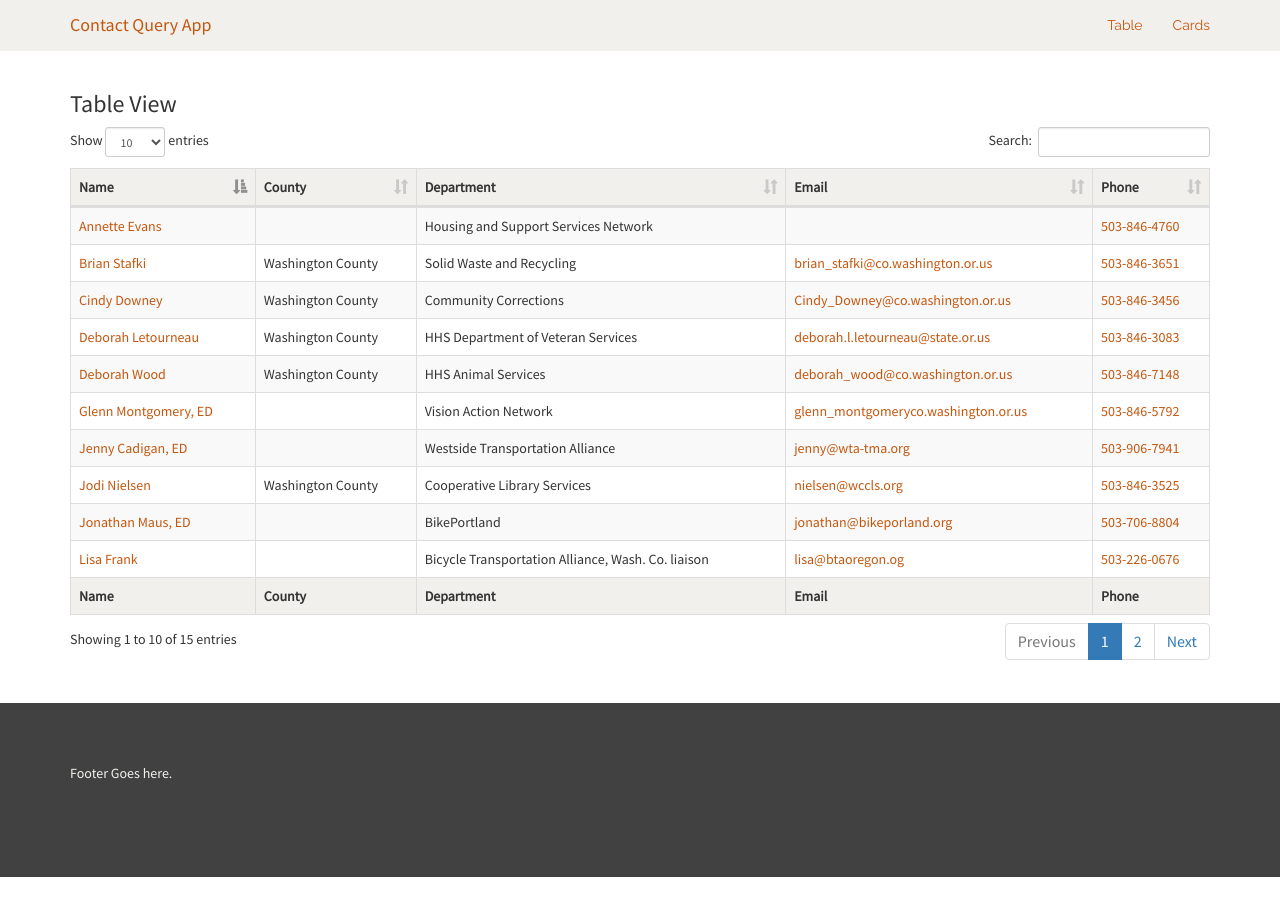
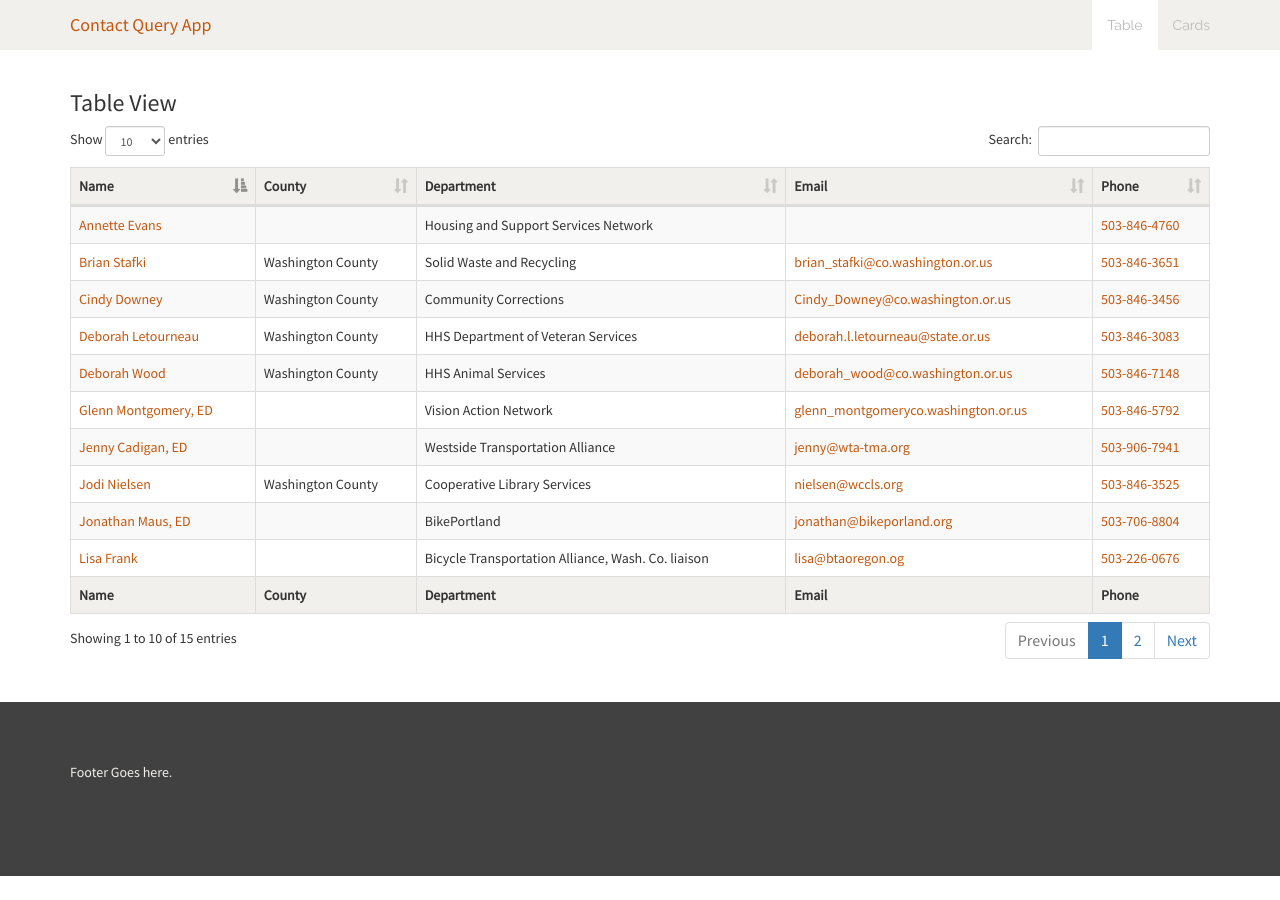
Before and after one commit to mock-up/subsite-contact-query, a Jekyll site: the page built from index.html, in a window 1280 px wide. Built offline with Jekyll 4.4.1, drawn with Linux system fonts in a browser that asks for light colours.

Commit message:
Updates css.

```diff
--- a/_includes/header.html
+++ b/_includes/header.html
@@ -12,8 +12,8 @@
       </div>
       <div id="navbar" class="collapse navbar-collapse">
         <ul class="nav navbar-nav navbar-right">
-          <li><a href="/">Table</a></li>
-          <li><a href="/cards">Cards</a></li>
+          <li{% if page.active == 'table' %} class="active"{% endif %}><a href="/">Table</a></li>
+          <li{% if page.active == 'cards' %} class="active"{% endif %}><a href="/cards">Cards</a></li>
         </ul>
       </div><!--/.nav-collapse -->
     </div>
--- a/assets/css/custom.css
+++ b/assets/css/custom.css
@@ -46,8 +46,33 @@ thead, tfoot {
   /*text-transform: uppercase;*/
 }
 
+.nav>li.active {
+  background-color: #fff;
+}
+
+.navbar-nav>li>a {
+  color: #bbb;
+  text-decoration: none;
+}
+
+.navbar-nav>li>a:hover {
+  color: #aaa;
+  text-decoration: none;
+  background-color: #ddd;
+  color: #fff;
+}
+
+.navbar-nav>.active>a,
+.navbar-nav>.active>a:focus,
+.navbar-nav>.active>a:hover {
+  color: #bbb;
+  text-decoration: none;
+  background-color: transparent;
+}
+
 .navbar {
   background-color: rgb(242, 240, 237);
+  border-bottom: none;
 }
 
 .navbar-collapse.in {
@@ -57,11 +82,6 @@ thead, tfoot {
   overflow-x: visible;
   -webkit-overflow-scrolling: touch;
   border-top: none;
-}
-
-.navbar-nav>li>a:hover {
-  background-color: transparent;
-  text-decoration: underline;
 }
 
 .navbar-toggle {
@@ -216,7 +236,7 @@ thead, tfoot {
   color: rgb(242, 240, 237);
 }
 
-.footer-section a, a:hover, a:visited {
+.footer-section a, .footer-section a:hover, .footer-section a:visited {
   color: #aaa;
 }
 
--- a/cards/index.html
+++ b/cards/index.html
@@ -1,5 +1,6 @@
 ---
 layout: default
+active: cards
 ---
 
 <div class="container">
--- a/index.html
+++ b/index.html
@@ -1,5 +1,6 @@
 ---
 layout: default
+active: table
 ---
 
 <div class="container">
```
